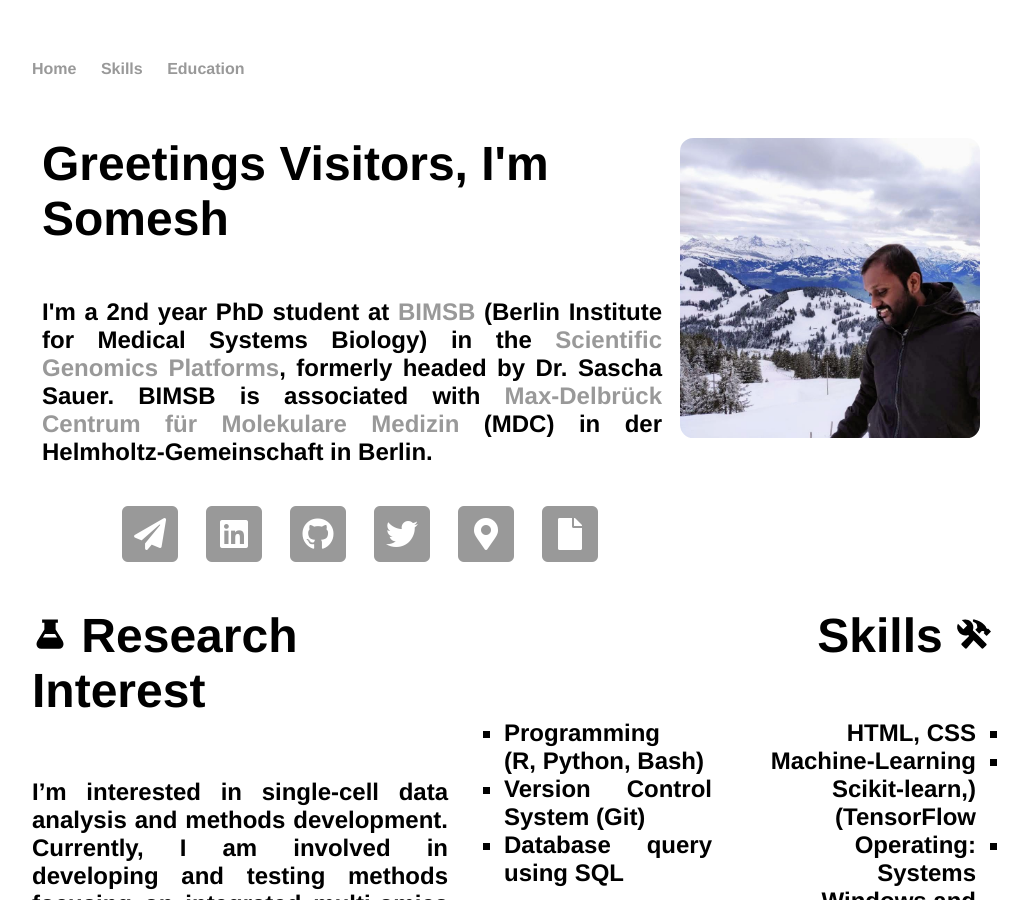
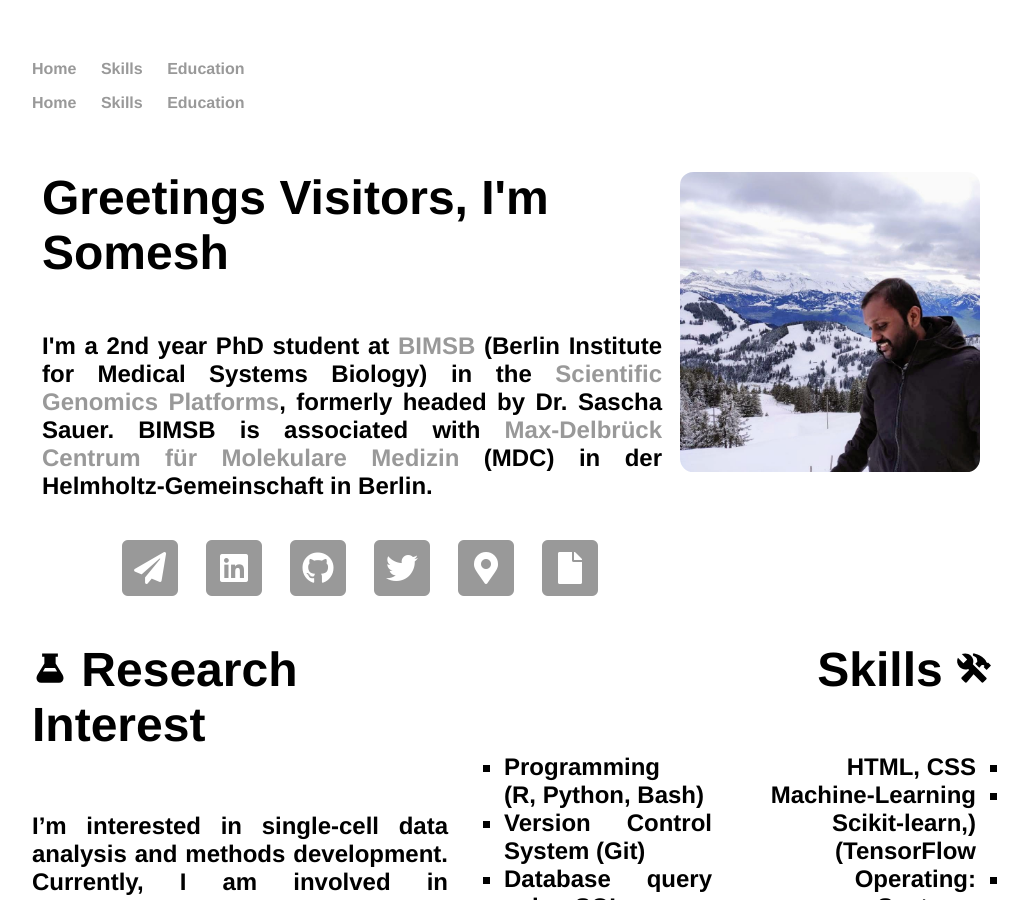
Before and after one commit to saisomesh2594/saisomesh2594.github.io, a Jekyll site: the page built from index.html, in a window 1280 px wide and 900 px high. Shown: the whole window, without its empty margins (128-1156 px from the left). Built offline with Jekyll 4.4.1, drawn with Linux system fonts in a browser that asks for light colours.

Commit message:
move menu here

```diff
--- a/_layouts/default.html
+++ b/_layouts/default.html
@@ -11,6 +11,15 @@
 	</head>
 
 	<body>
+
+		<nav>
+		<ul>
+			<li><a href="/">Home</a></li>
+			<li><a href="/cv">Skills</a></li>
+			<li><a href="/cv">Education</a></li>
+		</ul>
+	</nav>
+
 		{{ content }}
 		<script src="https://unpkg.com/ionicons@4.5.10-0/dist/ionicons.js"></script>
 	</body>
```
